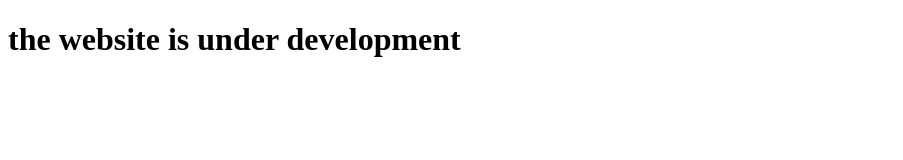
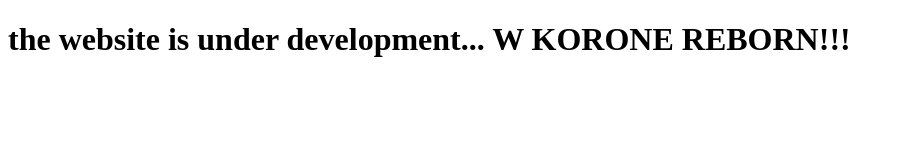
Before and after one commit to palermoa0/Korone-Reborn, a plain HTML site: page index.html in a window 1280 px wide. Shown: the whole page, without its empty margins (0-903 px from the left). Drawn offline with Linux system fonts and the light colour scheme.

Commit message:
Add files via upload

```diff
--- a/index.html
+++ b/index.html
@@ -3,7 +3,7 @@
 <head>
     <meta charset="UTF-8">
 	<title>Korone</title>
-	<h1>the website is under development</h1>
+	<h1>the website is under development... W KORONE REBORN!!!</h1>
 </head>
 <body style="background-color: white;">
 </body>
```
